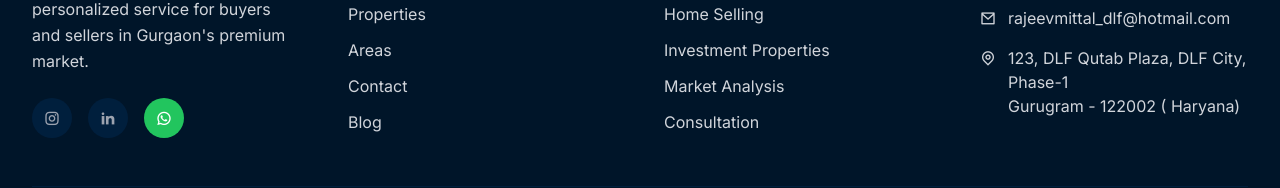
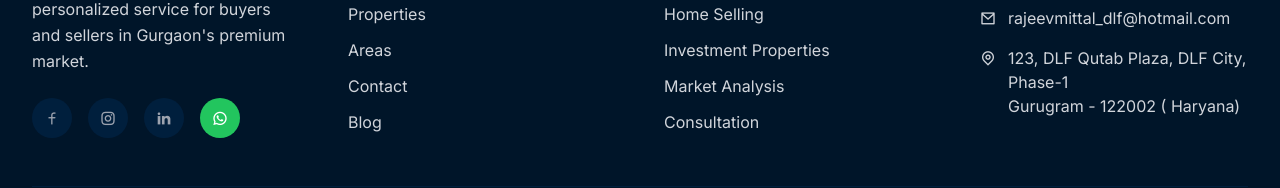
Before and after one commit to Krishna171205/final-frontend, a React (Vite) app: page / in a window 1280 px wide. Shown: the part 7124-7312 px from the top of the page. Built offline with nearby package versions, Linux system fonts and the light colour scheme; no server answers.

Commit message:
adding facebook and admin all properties

```diff
--- a/src/pages/admin/page.tsx
+++ b/src/pages/admin/page.tsx
@@ -148,7 +148,7 @@ const AdminDashboard = () => {
       console.log('Loading properties from database...')
       const session = await supabase.auth.getSession();
 
-      const response = await fetch(`${import.meta.env.VITE_PUBLIC_SUPABASE_URL}/functions/v1/get-properties`, {
+      const response = await fetch(`${import.meta.env.VITE_PUBLIC_SUPABASE_URL}/functions/v1/manage-properties`, {
         method: 'GET',
         headers: {
           'Content-Type': 'application/json',
--- a/src/pages/home/page.tsx
+++ b/src/pages/home/page.tsx
@@ -1459,6 +1459,9 @@ const Home = () => {
                 Expert real estate guidance with personalized service for buyers and sellers in Gurgaon's premium market.
               </p>
               <div className="flex space-x-4">
+                <a href="https://www.facebook.com/rajeevmittalestates/" target="_blank" rel="noopener noreferrer" className="w-10 h-10 bg-navy-800 hover-bg-gold-500 rounded-full flex items-center justify-center cursor-pointer transition-all group">
+                  <i className="ri-facebook-line text-gray-400 group-hover:text-white w-5 h-5 flex items-center justify-center"></i>
+                </a>
                 <a href="https://www.instagram.com/rajeev_mittal_6?igsh=ZnFqMTd1aXB0aXo1" target="_blank" rel="noopener noreferrer" className="w-10 h-10 bg-navy-800 hover-bg-gold-500 rounded-full flex items-center justify-center cursor-pointer transition-all group">
                   <i className="ri-instagram-line text-gray-400 group-hover:text-white w-5 h-5 flex items-center justify-center"></i>
                 </a>
```
